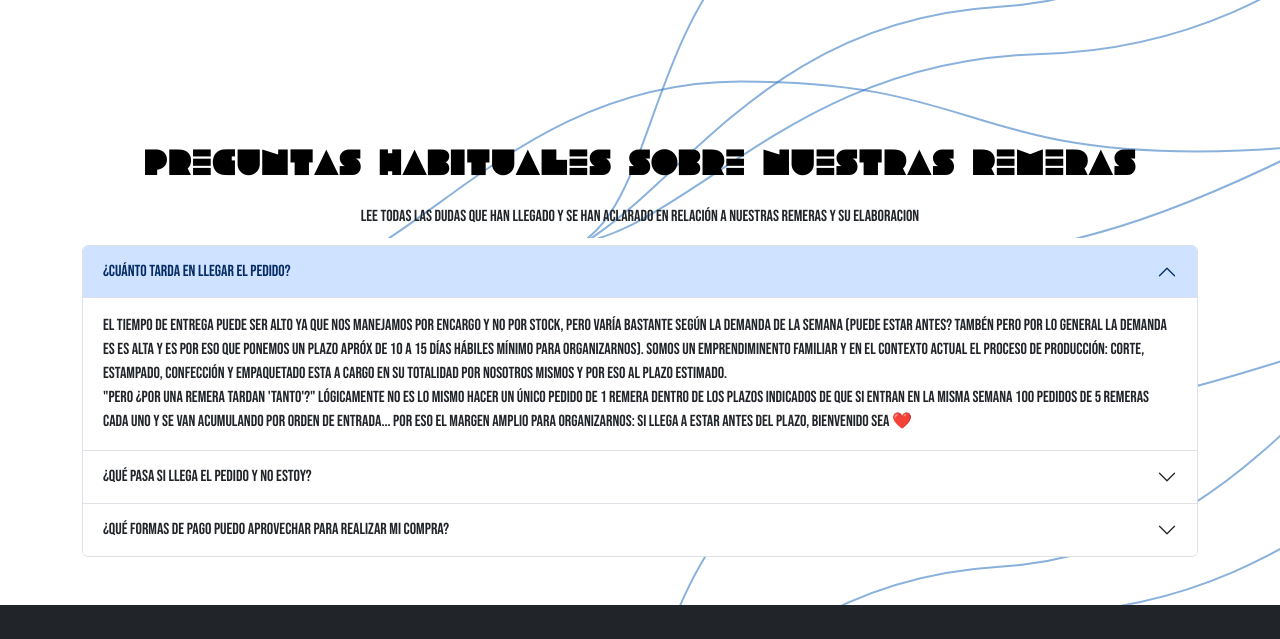
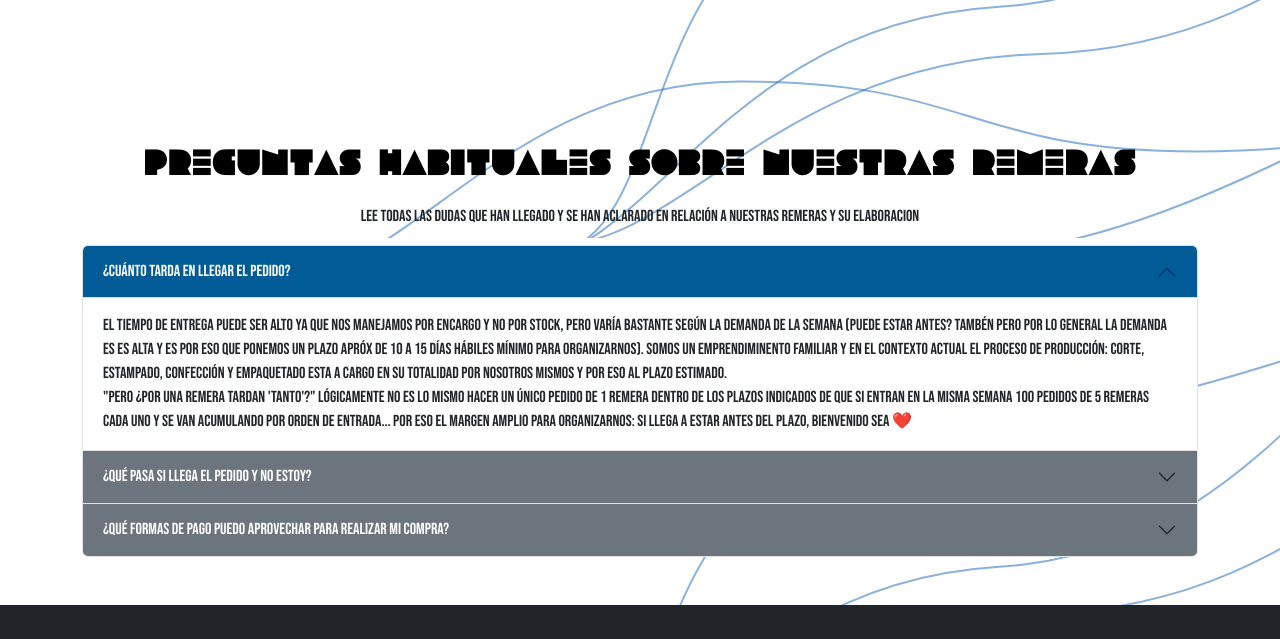
Before and after one commit to aecamilleri/ProyectoFinal, a website: page pages/Sizes.html in a window 1280 px wide. Shown: the part 882-1521 px from the top of the page. Drawn offline with nearby package versions, Linux system fonts and the light colour scheme.

Commit message:
Update style.css

```diff
--- a/css/style.css
+++ b/css/style.css
@@ -411,3 +411,14 @@ h2#banner {
     100% {
       -webkit-transform: translateX(0);
       transform: translateX(0); } } }
+
+
+#FaqsSection .accordion-button:not(.collapsed){
+  color: #ffffff !important;
+  background-color: #005b96 !important;
+}
+
+#FaqsSection button.accordion-button.collapsed{
+  color: #ffffff !important;
+  background-color: #6c757d !important;
+}
```
